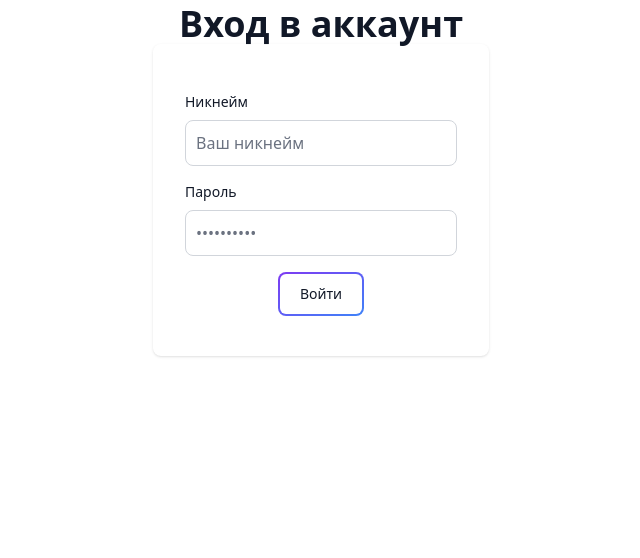
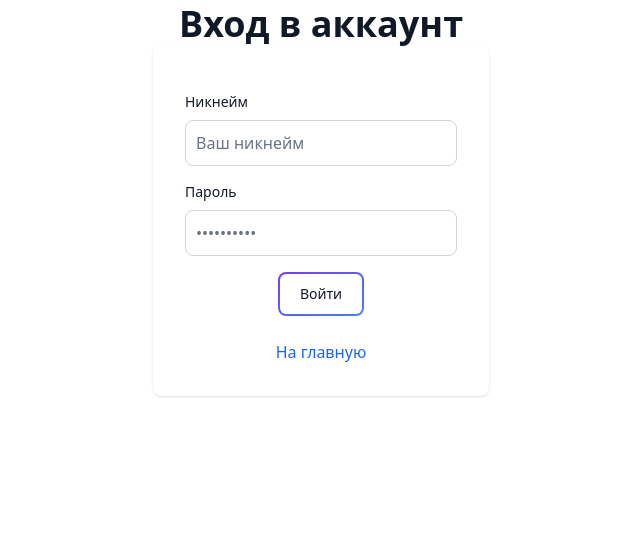
Before and after one commit to xusraw1/akmalexpress, a Django app: page /login/ in a window 1280 px wide. Shown: the part 96-654 px from the top of the page, without its empty margins (471-1111 px from the left). Run offline with Django 5.2, Linux system fonts and the light colour scheme; style sheets or scripts are compiled from the project's sources; some libraries are stand-ins or nearby versions.

Commit message:
#21 - add some changes

```diff
--- a/akmalexpress/templates/akmalexpress/login.html
+++ b/akmalexpress/templates/akmalexpress/login.html
@@ -27,6 +27,12 @@
     </span>
                             </button>
                         </div>
+
+                        <div class="flex justify-center">
+                            <a href="/" class="font-medium text-blue-600 dark:text-blue-500 hover:underline">На
+                                главную</a>
+                        </div>
+
                     </form>
                 </div>
             </div>
```
